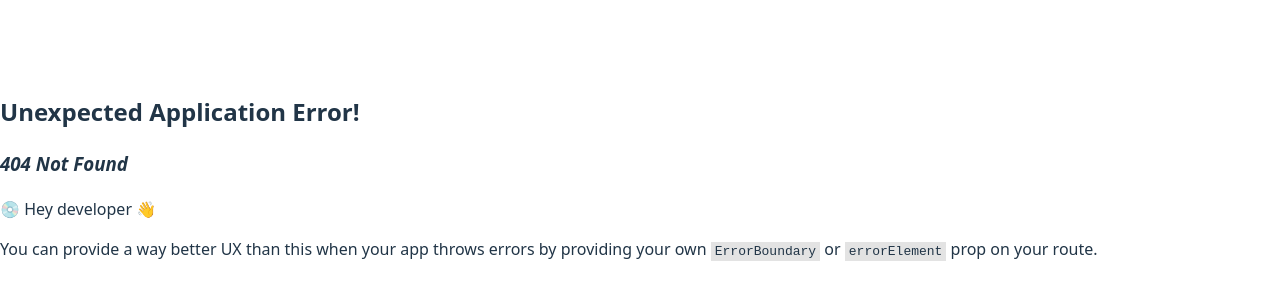
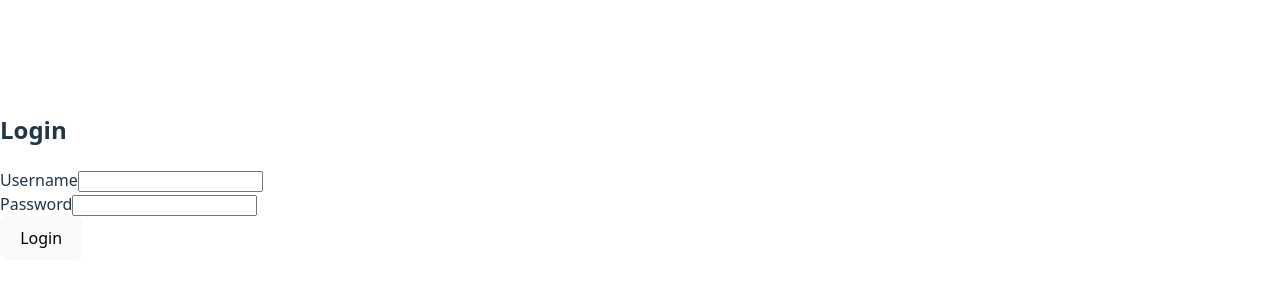
Before and after one commit to Kaustuv05/task-manager, a React (Vite) app in the folder frontend/: page /login in a window 1280 px wide. Before the commit this address had no page. Shown: the part 224-524 px from the top of the page. Built offline with nearby package versions, Linux system fonts and the light colour scheme.

Commit message:
frontend connected

```diff
--- a/frontend/package.json
+++ b/frontend/package.json
@@ -14,6 +14,7 @@
     "axios": "^1.11.0",
     "react": "^19.1.1",
     "react-dom": "^19.1.1",
+    "react-modal": "^3.16.3",
     "react-router-dom": "^7.8.0"
   },
   "devDependencies": {
--- /dev/null
+++ b/frontend/src/components/TaskForm.jsx
@@ -0,0 +1,75 @@
+import React, { useState, useEffect } from 'react';
+import Modal from 'react-modal';
+import axios from 'axios';
+
+Modal.setAppElement('#root');
+
+const TaskForm = ({ modalIsOpen, closeModal, task, refreshTasks }) => {
+  const [title, setTitle] = useState('');
+  const [status, setStatus] = useState('pending');
+  const [isImportant, setIsImportant] = useState(false);
+  const [dueDate, setDueDate] = useState('');
+
+  useEffect(() => {
+    if (task) {
+      setTitle(task.title);
+      setStatus(task.status);
+      setIsImportant(task.isImportant);
+      setDueDate(task.dueDate ? new Date(task.dueDate).toISOString().split('T')[0] : '');
+    } else {
+      setTitle('');
+      setStatus('pending');
+      setIsImportant(false);
+      setDueDate('');
+    }
+  }, [task]);
+
+  const handleSubmit = async (e) => {
+    e.preventDefault();
+    const taskData = { title, status, isImportant, dueDate };
+    try {
+      if (task) {
+        await axios.put(`http://localhost:5001/api/tasks/${task._id}`, taskData);
+      } else {
+        await axios.post('http://localhost:5001/api/tasks', taskData);
+      }
+      refreshTasks();
+      closeModal();
+    } catch (error) {
+      console.error('Failed to save task', error);
+    }
+  };
+
+  return (
+    <Modal isOpen={modalIsOpen} onRequestClose={closeModal}>
+      <h2>{task ? 'Edit Task' : 'Add Task'}</h2>
+      <form onSubmit={handleSubmit}>
+        <div>
+          <label>Title</label>
+          <input type="text" value={title} onChange={(e) => setTitle(e.target.value)} required />
+        </div>
+        <div>
+          <label>Status</label>
+          <select value={status} onChange={(e) => setStatus(e.target.value)}>
+            <option value="pending">Pending</option>
+            <option value="completed">Completed</option>
+          </select>
+        </div>
+        <div>
+          <label>
+            <input type="checkbox" checked={isImportant} onChange={(e) => setIsImportant(e.target.checked)} />
+            Important
+          </label>
+        </div>
+        <div>
+          <label>Due Date</label>
+          <input type="date" value={dueDate} onChange={(e) => setDueDate(e.target.value)} />
+        </div>
+        <button type="submit">Save</button>
+        <button type="button" onClick={closeModal}>Cancel</button>
+      </form>
+    </Modal>
+  );
+};
+
+export default TaskForm;
--- a/frontend/src/pages/HomePage.jsx
+++ b/frontend/src/pages/HomePage.jsx
@@ -1,4 +1,5 @@
 import React from 'react';
+import { Link } from 'react-router-dom';
 
 const HomePage = () => {
   return (
@@ -6,6 +7,7 @@ const HomePage = () => {
       <h1 className="text-3xl font-bold underline">
         Hello, world!
       </h1>
+      <Link to="/login">Login</Link>
     </div>
   );
 };
--- /dev/null
+++ b/frontend/src/pages/Login.jsx
@@ -0,0 +1,39 @@
+import React, { useState } from 'react';
+import axios from 'axios';
+import { useNavigate } from 'react-router-dom';
+
+const Login = () => {
+  const [username, setUsername] = useState('');
+  const [password, setPassword] = useState('');
+  const navigate = useNavigate();
+
+  const handleSubmit = async (e) => {
+    e.preventDefault();
+    try {
+      const { data } = await axios.post('http://localhost:5001/api/auth/login', { username, password });
+      localStorage.setItem('token', data.token);
+      navigate('/tasks');
+    } catch (error) {
+      console.error('Login failed', error);
+    }
+  };
+
+  return (
+    <div>
+      <h2>Login</h2>
+      <form onSubmit={handleSubmit}>
+        <div>
+          <label>Username</label>
+          <input type="text" value={username} onChange={(e) => setUsername(e.target.value)} />
+        </div>
+        <div>
+          <label>Password</label>
+          <input type="password" value={password} onChange={(e) => setPassword(e.target.value)} />
+        </div>
+        <button type="submit">Login</button>
+      </form>
+    </div>
+  );
+};
+
+export default Login;
--- /dev/null
+++ b/frontend/src/pages/TaskList.jsx
@@ -0,0 +1,102 @@
+import React, { useState, useEffect } from 'react';
+import axios from 'axios';
+import TaskForm from '../components/TaskForm';
+
+const TaskList = () => {
+  const [tasks, setTasks] = useState([]);
+  const [page, setPage] = useState(1);
+  const [status, setStatus] = useState('');
+  const [q, setQ] = useState('');
+  const [modalIsOpen, setModalIsOpen] = useState(false);
+  const [selectedTask, setSelectedTask] = useState(null);
+
+  const fetchTasks = async () => {
+    try {
+      const { data } = await axios.get('http://localhost:3000/api/tasks', {
+        params: { page, status, q },
+      });
+      setTasks(data);
+    } catch (error) {
+      console.error('Failed to fetch tasks', error);
+    }
+  };
+
+  useEffect(() => {
+    fetchTasks();
+  }, [page, status, q]);
+
+  const openModal = (task = null) => {
+    setSelectedTask(task);
+    setModalIsOpen(true);
+  };
+
+  const closeModal = () => {
+    setSelectedTask(null);
+    setModalIsOpen(false);
+  };
+
+  const deleteTask = async (id) => {
+    try {
+      await axios.delete(`http://localhost:5001/api/tasks/${id}`);
+      fetchTasks();
+    } catch (error) {
+      console.error('Failed to delete task', error);
+    }
+  };
+
+  return (
+    <div>
+      <h2>Task List</h2>
+      <button onClick={() => openModal()}>Add Task</button>
+      <div>
+        <label>Status:</label>
+        <select value={status} onChange={(e) => setStatus(e.target.value)}>
+          <option value="">All</option>
+          <option value="pending">Pending</option>
+          <option value="completed">Completed</option>
+        </select>
+      </div>
+      <div>
+        <label>Search:</label>
+        <input type="text" value={q} onChange={(e) => setQ(e.target.value)} />
+      </div>
+      <table>
+        <thead>
+          <tr>
+            <th>Title</th>
+            <th>Description</th>
+            <th>Status</th>
+            <th>Actions</th>
+          </tr>
+        </thead>
+        <tbody>
+          {tasks.map((task) => (
+            <tr key={task._id}>
+              <td>{task.title}</td>
+              <td>{task.description}</td>
+              <td>{task.status}</td>
+              <td>
+                <button onClick={() => openModal(task)}>Edit</button>
+                <button onClick={() => deleteTask(task._id)}>Delete</button>
+              </td>
+            </tr>
+          ))}
+        </tbody>
+      </table>
+      <div>
+        <button onClick={() => setPage(page - 1)} disabled={page === 1}>
+          Previous
+        </button>
+        <button onClick={() => setPage(page + 1)}>Next</button>
+      </div>
+      <TaskForm
+        modalIsOpen={modalIsOpen}
+        closeModal={closeModal}
+        task={selectedTask}
+        refreshTasks={fetchTasks}
+      />
+    </div>
+  );
+};
+
+export default TaskList;
```
Also changed, not shown: frontend/src/main.jsx (+10 -0 lines), 1 other file (tests, documents, lock files or other folders).
